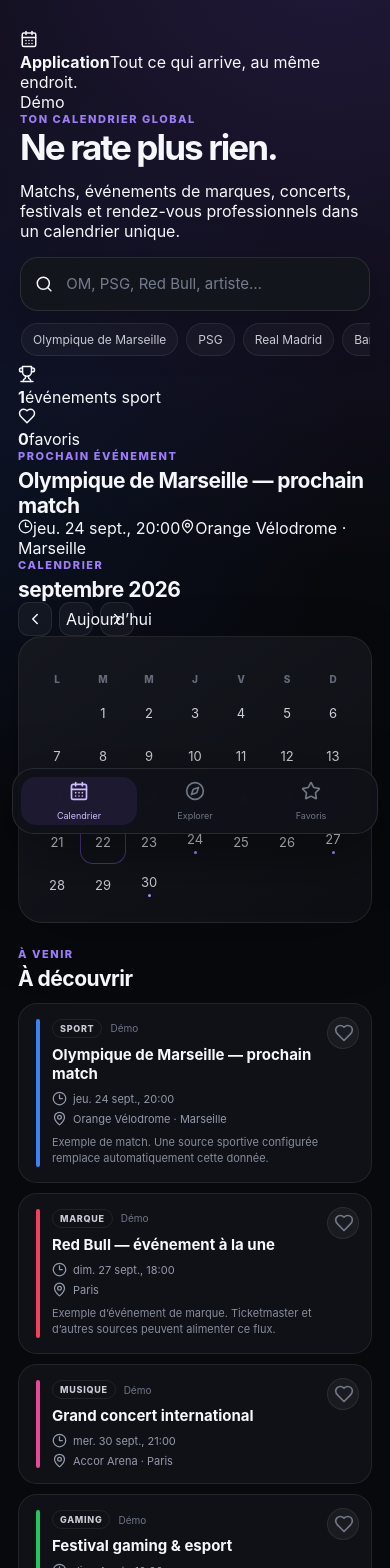
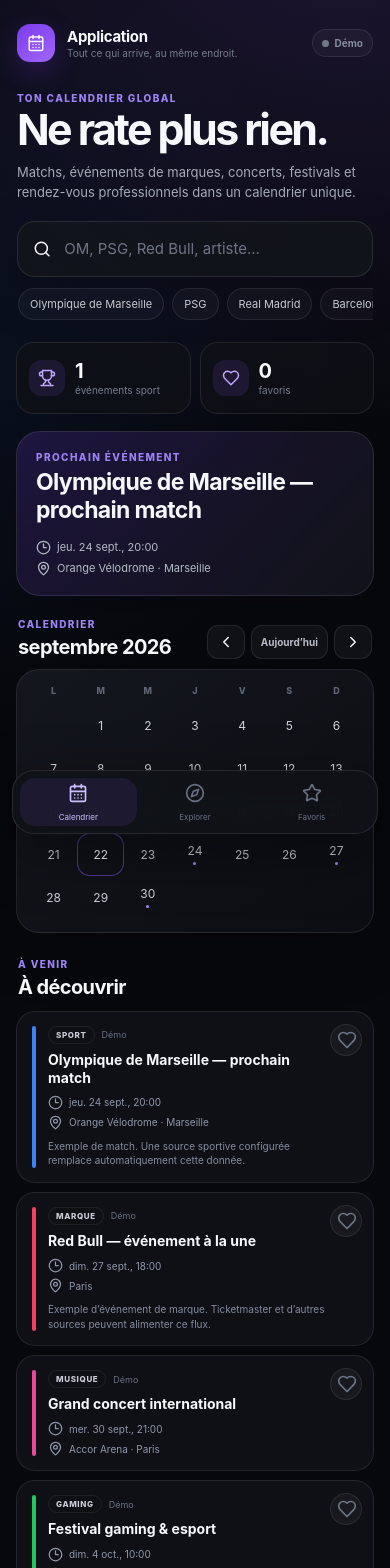
Before and after one commit to keany-albertini/application, a Next.js app: page / in a window 390 px wide. Shown: the top 1568 px of the page. Built offline with nearby package versions, Linux system fonts and the light colour scheme; no server answers.

Commit message:
Polish mobile calendar interface

```diff
--- a/app/globals.css
+++ b/app/globals.css
@@ -1,110 +1,166 @@
 :root {
-  --bg: #08090d;
-  --panel: #101218;
-  --panel-2: #151821;
-  --line: rgba(255,255,255,.08);
-  --text: #f6f7fb;
-  --muted: #979eae;
+  --bg: #07080c;
+  --panel: #11131a;
+  --panel-2: #171a22;
+  --line: rgba(255, 255, 255, .085);
+  --text: #f7f8fb;
+  --muted: #8f96a6;
   --accent: #8b5cf6;
-  --accent-2: #c084fc;
+  --accent-2: #b794f6;
   --green: #39d98a;
   --safe-bottom: max(18px, env(safe-area-inset-bottom));
 }
 
 * { box-sizing: border-box; }
 
-html { background: var(--bg); }
+html {
+  background: var(--bg);
+  color-scheme: dark;
+}
 
 body {
   margin: 0;
+  min-height: 100vh;
   background:
-    radial-gradient(circle at 85% -5%, rgba(139,92,246,.20), transparent 33%),
-    radial-gradient(circle at -10% 24%, rgba(37,99,235,.10), transparent 26%),
+    radial-gradient(circle at 88% -8%, rgba(139, 92, 246, .18), transparent 28%),
+    radial-gradient(circle at -10% 18%, rgba(37, 99, 235, .09), transparent 24%),
     var(--bg);
   color: var(--text);
   font-family: Inter, ui-sans-serif, system-ui, -apple-system, BlinkMacSystemFont, "Segoe UI", sans-serif;
-  min-height: 100vh;
 }
 
 button, input, textarea, select { font: inherit; }
-
 button { color: inherit; }
-
-a { color: #c9b8ff; }
+button, a { -webkit-tap-highlight-color: transparent; }
+a { color: #cdbdff; }
 
 .app-shell {
   width: min(100%, 760px);
   margin: 0 auto;
-  padding: 22px 18px calc(100px + var(--safe-bottom));
+  padding: 20px 16px calc(116px + var(--safe-bottom));
 }
 
-.hero { padding: 8px 2px 4px; }
+.hero {
+  padding: 4px 1px 2px;
+}
 
-.topline, .calendar-head, .feed-head, .sheet-head, .status-row {
+.brand-row,
+.section-row,
+.feed-head,
+.sheet-head {
   display: flex;
   align-items: center;
   justify-content: space-between;
-  gap: 14px;
+  gap: 12px;
 }
 
-.eyebrow, .section-kicker {
+.brand-row { margin-bottom: 30px; }
+
+.brand-mark {
+  width: 38px;
+  height: 38px;
+  border-radius: 13px;
+  display: grid;
+  place-items: center;
+  background: linear-gradient(145deg, #7c3aed, #9f67f8);
+  box-shadow: 0 10px 28px rgba(124, 58, 237, .24);
+}
+
+.brand-copy {
+  min-width: 0;
+  flex: 1;
+  display: grid;
+  gap: 1px;
+}
+
+.brand-copy strong {
+  font-size: 15px;
+  letter-spacing: -.02em;
+}
+
+.brand-copy span {
+  color: #747b8b;
+  font-size: 10px;
+}
+
+.connection-badge {
+  display: inline-flex;
+  align-items: center;
+  gap: 6px;
+  border: 1px solid var(--line);
+  border-radius: 999px;
+  padding: 7px 9px;
+  background: rgba(255,255,255,.035);
+  color: #858c9b;
+  font-size: 10px;
+  font-weight: 700;
+}
+
+.connection-badge > span {
+  width: 7px;
+  height: 7px;
+  border-radius: 50%;
+  background: #737987;
+}
+
+.connection-badge.online {
+  color: #aef2cd;
+}
+
+.connection-badge.online > span {
+  background: var(--green);
+  box-shadow: 0 0 0 4px rgba(57, 217, 138, .08);
+}
+
+.hero-title {
+  margin-bottom: 18px;
+}
+
+.eyebrow,
+.section-kicker {
   margin: 0 0 5px;
-  color: #9d7df8;
+  color: #9e83f6;
   letter-spacing: .14em;
-  font-size: 11px;
+  font-size: 10px;
   font-weight: 800;
 }
 
 h1 {
   margin: 0;
-  font-size: clamp(34px, 9vw, 52px);
-  line-height: .96;
-  letter-spacing: -.055em;
+  font-size: clamp(38px, 11vw, 60px);
+  line-height: .94;
+  letter-spacing: -.06em;
 }
 
 h2 {
   margin: 0;
-  font-size: 21px;
-  letter-spacing: -.025em;
+  font-size: 20px;
+  letter-spacing: -.03em;
 }
 
-.hero-copy {
-  margin: 14px 0 18px;
-  max-width: 610px;
-  color: #b2b6c2;
-  font-size: 14px;
+.hero-title > p:last-child {
+  max-width: 600px;
+  margin: 13px 0 0;
+  color: #a5aab6;
+  font-size: 13px;
   line-height: 1.55;
 }
 
-.icon-button, .mini-button, .favorite-button {
-  border: 1px solid var(--line);
-  background: rgba(255,255,255,.045);
-  display: grid;
-  place-items: center;
-  cursor: pointer;
-}
-
-.icon-button {
-  width: 42px;
-  height: 42px;
-  border-radius: 50%;
-}
-
 .search-box {
-  min-height: 54px;
-  border: 1px solid rgba(255,255,255,.10);
-  background: rgba(20,22,29,.92);
-  border-radius: 18px;
+  min-height: 56px;
   display: flex;
   align-items: center;
   gap: 11px;
-  padding: 0 14px;
-  box-shadow: 0 14px 50px rgba(0,0,0,.26);
+  padding: 0 15px;
+  border: 1px solid rgba(255,255,255,.10);
+  border-radius: 18px;
+  background: rgba(19,21,28,.94);
+  box-shadow: 0 16px 50px rgba(0,0,0,.25);
 }
 
 .search-box:focus-within {
-  border-color: rgba(139,92,246,.7);
-  box-shadow: 0 0 0 3px rgba(139,92,246,.10), 0 14px 50px rgba(0,0,0,.26);
+  border-color: rgba(139,92,246,.65);
+  box-shadow: 0 0 0 3px rgba(139,92,246,.09), 0 16px 50px rgba(0,0,0,.25);
 }
 
 .search-box input {
@@ -117,14 +173,15 @@
   font-size: 15px;
 }
 
-.search-box input::placeholder { color: #757c8d; }
+.search-box input::placeholder { color: #6f7584; }
 
 .clear-search {
   border: 0;
   background: transparent;
-  color: #8990a1;
+  color: #858b99;
   display: grid;
   place-items: center;
+  cursor: pointer;
 }
 
 .quick-row {
@@ -132,7 +189,7 @@
   gap: 8px;
   overflow-x: auto;
   scrollbar-width: none;
-  padding: 12px 1px 5px;
+  padding: 11px 1px 3px;
 }
 
 .quick-row::-webkit-scrollbar { display: none; }
@@ -141,83 +198,138 @@
   flex: 0 0 auto;
   border: 1px solid var(--line);
   border-radius: 999px;
-  background: rgba(255,255,255,.035);
+  background: rgba(255,255,255,.03);
   padding: 8px 11px;
-  color: #c9cbd3;
-  font-size: 12px;
+  color: #c7cad2;
+  font-size: 11px;
   cursor: pointer;
 }
 
 .chip:active { transform: scale(.98); }
 
-.status-row { margin: 14px 0; }
+.overview-grid {
+  display: grid;
+  grid-template-columns: repeat(2, 1fr);
+  gap: 9px;
+  margin: 17px 0;
+}
 
-.live-pill {
-  display: inline-flex;
+.overview-card {
+  min-height: 72px;
+  display: flex;
   align-items: center;
-  gap: 7px;
-  border: 1px solid rgba(255,255,255,.07);
-  border-radius: 999px;
-  background: rgba(255,255,255,.035);
-  color: #a4a9b6;
-  padding: 8px 10px;
+  gap: 10px;
+  border: 1px solid var(--line);
+  border-radius: 18px;
+  padding: 12px;
+  background: rgba(15,17,23,.82);
+}
+
+.overview-icon {
+  width: 36px;
+  height: 36px;
+  display: grid;
+  place-items: center;
+  border-radius: 12px;
+  background: rgba(139,92,246,.12);
+  color: #bba7fb;
+}
+
+.overview-card div {
+  display: grid;
+  gap: 1px;
+}
+
+.overview-card strong {
+  font-size: 20px;
+  letter-spacing: -.04em;
+}
+
+.overview-card div span {
+  color: #767d8c;
+  font-size: 10px;
+}
+
+.spotlight {
+  min-height: 145px;
+  margin: 6px 0 22px;
+  padding: 19px;
+  border: 1px solid rgba(255,255,255,.10);
+  border-radius: 24px;
+  background:
+    linear-gradient(135deg, rgba(124,58,237,.18), rgba(18,20,26,.96));
+  background-size: cover;
+  background-position: center;
+  box-shadow: 0 18px 60px rgba(0,0,0,.20);
+}
+
+.spotlight h2 {
+  max-width: 500px;
+  margin-top: 5px;
+  font-size: 23px;
+}
+
+.spotlight-info {
+  display: grid;
+  gap: 6px;
+  margin-top: 16px;
+  color: #b6bbc7;
   font-size: 11px;
 }
 
-.live-pill.online { color: #baf6d6; }
-
-.pulse {
-  width: 7px;
-  height: 7px;
-  border-radius: 50%;
-  background: #777d89;
+.spotlight-info span,
+.event-info span {
+  display: flex;
+  align-items: center;
+  gap: 6px;
 }
 
-.live-pill.online .pulse {
-  background: var(--green);
-  box-shadow: 0 0 0 5px rgba(57,217,138,.08);
+.section-row {
+  align-items: flex-end;
+  margin: 4px 2px 10px;
 }
 
-.publish-link, .text-button {
-  border: 0;
-  background: transparent;
-  color: #bba4ff;
+.month-actions {
+  display: flex;
+  gap: 6px;
+}
+
+.mini-button {
+  min-width: 34px;
+  height: 34px;
+  padding: 0 9px;
+  border: 1px solid var(--line);
+  border-radius: 11px;
+  background: rgba(255,255,255,.04);
+  display: grid;
+  place-items: center;
   cursor: pointer;
 }
 
-.publish-link {
-  display: inline-flex;
-  align-items: center;
-  gap: 4px;
+.today-label {
+  font-size: 10px;
   font-weight: 700;
-  font-size: 13px;
+  color: #b9bdc8;
 }
 
 .calendar-card {
   border: 1px solid var(--line);
-  border-radius: 24px;
-  background: linear-gradient(145deg, rgba(22,24,32,.97), rgba(13,15,20,.97));
-  padding: 18px 15px 15px;
-  box-shadow: 0 18px 60px rgba(0,0,0,.22);
+  border-radius: 23px;
+  background: linear-gradient(145deg, rgba(21,23,31,.97), rgba(12,14,19,.97));
+  padding: 13px;
+  box-shadow: 0 18px 60px rgba(0,0,0,.20);
 }
 
-.month-actions { display: flex; gap: 7px; }
-
-.mini-button {
-  width: 34px;
-  height: 34px;
-  border-radius: 11px;
-}
-
-.weekdays, .calendar-grid {
+.weekdays,
+.calendar-grid {
   display: grid;
   grid-template-columns: repeat(7, 1fr);
 }
 
 .weekdays {
-  margin: 18px 0 7px;
-  color: #656b79;
-  font-size: 10px;
+  margin: 2px 0 8px;
+  color: #5f6573;
+  font-size: 9px;
   text-align: center;
   font-weight: 800;
 }
@@ -228,49 +340,75 @@
   border: 0;
   border-radius: 13px;
   background: transparent;
-  color: #cdd0d8;
+  color: #cfd2da;
   cursor: pointer;
   display: flex;
   align-items: center;
   justify-content: center;
   flex-direction: column;
   gap: 4px;
-  font-size: 13px;
+  font-size: 12px;
 }
 
 .day.empty { pointer-events: none; }
-.day.today { box-shadow: inset 0 0 0 1px rgba(139,92,246,.48); }
+
+.day.today {
+  box-shadow: inset 0 0 0 1px rgba(139,92,246,.55);
+  color: white;
+}
+
 .day.active {
   background: linear-gradient(145deg, #7c3aed, #8b5cf6);
   color: white;
+  box-shadow: 0 8px 22px rgba(124,58,237,.22);
 }
 
-.event-dots { display: flex; gap: 2px; height: 3px; }
+.event-dots {
+  height: 3px;
+  display: flex;
+  gap: 2px;
+}
+
 .event-dots i {
   width: 3px;
   height: 3px;
-  background: #ad90ff;
   border-radius: 50%;
+  background: #a58af6;
 }
+
 .day.active .event-dots i { background: white; }
 
-.feed { margin-top: 24px; }
+.feed {
+  margin-top: 25px;
+}
 
-.feed-head { align-items: flex-end; margin-bottom: 12px; }
+.feed-head {
+  align-items: flex-end;
+  margin: 0 2px 12px;
+}
 
-.text-button { font-size: 12px; }
+.text-button {
+  border: 0;
+  background: transparent;
+  color: #bba6ff;
+  font-size: 11px;
+  cursor: pointer;
+}
 
-.event-list { display: grid; gap: 10px; }
+.event-list {
+  display: grid;
+  gap: 9px;
+}
 
 .event-card {
   position: relative;
+  display: flex;
+  gap: 12px;
   overflow: hidden;
   border: 1px solid var(--line);
-  background: rgba(17,19,25,.93);
   border-radius: 19px;
-  padding: 15px 48px 15px 17px;
-  display: flex;
-  gap: 12px;
+  padding: 14px 47px 14px 15px;
+  background: rgba(16,18,24,.93);
 }
 
 .category-mark {
@@ -279,6 +417,7 @@
   background: #8b5cf6;
   flex: 0 0 auto;
 }
+
 .category-sport { background: #3b82f6; }
 .category-music { background: #ec4899; }
 .category-brand { background: #f43f5e; }
@@ -290,7 +429,7 @@
 
 .event-meta-top {
   display: flex;
-  gap: 8px;
+  gap: 7px;
   align-items: center;
   margin-bottom: 7px;
 }
@@ -299,82 +438,115 @@
   border: 1px solid rgba(255,255,255,.07);
   border-radius: 999px;
   padding: 3px 7px;
-  color: #c9cbd5;
-  font-size: 9px;
+  color: #c9ccd4;
+  font-size: 8px;
   font-weight: 800;
   text-transform: uppercase;
   letter-spacing: .08em;
 }
 
 .source {
-  color: #6f7687;
-  font-size: 10px;
+  color: #686f7f;
+  font-size: 9px;
 }
 
 .event-card h3 {
   margin: 0 0 8px;
-  font-size: 15px;
-  line-height: 1.28;
+  font-size: 14px;
+  line-height: 1.3;
 }
 
 .event-info {
   display: grid;
   gap: 5px;
-  color: #939aaa;
-  font-size: 11px;
-}
-
-.event-info span {
-  display: flex;
-  align-items: center;
-  gap: 6px;
+  color: #9097a7;
+  font-size: 10px;
 }
 
 .event-card p {
   margin: 9px 0 0;
   color: #858c9b;
-  font-size: 11px;
+  font-size: 10px;
   line-height: 1.45;
 }
 
 .event-card a {
   display: inline-block;
   margin-top: 9px;
-  font-size: 11px;
+  font-size: 10px;
   text-decoration: none;
   font-weight: 700;
 }
 
+.favorite-button,
+.icon-button {
+  border: 1px solid var(--line);
+  background: rgba(255,255,255,.04);
+  display: grid;
+  place-items: center;
+  cursor: pointer;
+}
+
 .favorite-button {
   position: absolute;
-  top: 13px;
-  right: 12px;
+  top: 12px;
+  right: 11px;
   width: 32px;
   height: 32px;
   border-radius: 50%;
-  color: #727888;
+  color: #6d7483;
 }
-.favorite-button.saved { color: #d9ccff; }
 
-.loading-card, .empty-card {
+.favorite-button.saved {
+  color: #d7c9ff;
+  background: rgba(139,92,246,.11);
+}
+
+.icon-button {
+  width: 40px;
+  height: 40px;
+  border-radius: 50%;
+}
+
+.loading-card,
+.empty-card {
+  min-height: 120px;
   border: 1px dashed rgba(255,255,255,.10);
   border-radius: 20px;
+  background: rgba(255,255,255,.02);
   color: #8f96a5;
-  background: rgba(255,255,255,.025);
-  min-height: 120px;
   display: flex;
   align-items: center;
   justify-content: center;
   gap: 9px;
-  font-size: 13px;
+  font-size: 12px;
 }
 
 .empty-card {
   flex-direction: column;
   text-align: center;
+  padding: 20px;
 }
-.empty-card strong { color: #d9dbe1; }
-.empty-card span { font-size: 11px; }
+
+.empty-card strong { color: #d9dce3; }
+.empty-card span { font-size: 10px; }
+
+.floating-publish {
+  width: 100%;
+  min-height: 48px;
+  margin-top: 16px;
+  border: 1px solid rgba(139,92,246,.24);
+  border-radius: 16px;
+  background: rgba(139,92,246,.08);
+  color: #cdbfff;
+  display: flex;
+  align-items: center;
+  justify-content: center;
+  gap: 7px;
+  font-size: 12px;
+  font-weight: 800;
+  cursor: pointer;
+}
 
 .bottom-nav {
   position: fixed;
@@ -384,25 +556,25 @@
   width: min(calc(100% - 24px), 620px);
   border: 1px solid rgba(255,255,255,.10);
   border-radius: 22px;
-  background: rgba(17,18,24,.88);
+  background: rgba(16,18,24,.90);
   backdrop-filter: blur(18px);
   display: grid;
   grid-template-columns: repeat(3, 1fr);
-  padding: 8px;
+  padding: 7px;
   z-index: 20;
-  box-shadow: 0 18px 60px rgba(0,0,0,.45);
+  box-shadow: 0 18px 60px rgba(0,0,0,.46);
 }
 
 .nav-item {
+  min-height: 48px;
   border: 0;
+  border-radius: 15px;
   background: transparent;
-  color: #6f7685;
-  min-height: 48px;
-  border-radius: 15px;
+  color: #697080;
   display: grid;
   place-items: center;
   gap: 2px;
-  font-size: 9px;
+  font-size: 8px;
   cursor: pointer;
 }
 
@@ -415,11 +587,11 @@
   position: fixed;
   inset: 0;
   z-index: 50;
-  background: rgba(0,0,0,.62);
-  backdrop-filter: blur(7px);
   display: flex;
   align-items: flex-end;
   justify-content: center;
+  background: rgba(0,0,0,.66);
+  backdrop-filter: blur(7px);
 }
 
 .publish-sheet {
@@ -436,9 +608,9 @@
 .sheet-handle {
   width: 42px;
   height: 4px;
+  margin: 2px auto 15px;
+  border-radius: 999px;
   background: #333742;
-  border-radius: 999px;
-  margin: 2px auto 15px;
 }
 
 .publish-form {
@@ -451,7 +623,7 @@
   display: grid;
   gap: 6px;
   color: #a8adba;
-  font-size: 11px;
+  font-size: 10px;
 }
 
 .publish-form input,
@@ -460,10 +632,10 @@
   width: 100%;
   border: 1px solid var(--line);
   border-radius: 13px;
+  outline: 0;
   background: #181b23;
   color: white;
   padding: 12px;
-  outline: 0;
 }
 
 .publish-form textarea { resize: vertical; }
@@ -475,10 +647,10 @@
 }
 
 .primary-button {
+  min-height: 48px;
   margin-top: 4px;
   border: 0;
   border-radius: 15px;
-  min-height: 48px;
   background: linear-gradient(135deg, #7c3aed, #9f67f8);
   color: white;
   font-weight: 800;
@@ -489,16 +661,18 @@
   margin: 0;
   text-align: center;
   color: #a9afbd;
-  font-size: 11px;
+  font-size: 10px;
 }
 
 @media (min-width: 700px) {
-  .app-shell { padding-top: 35px; }
-  .calendar-card { padding: 22px; }
+  .app-shell { padding-top: 32px; }
+  .calendar-card { padding: 18px; }
   .day { min-height: 52px; }
+  .event-card { padding: 17px 52px 17px 18px; }
 }
 
 @media (max-width: 430px) {
   .form-row { grid-template-columns: 1fr; }
-  .hero-copy { max-width: 340px; }
+  .brand-copy span { max-width: 180px; }
+  .spotlight { min-height: 135px; }
 }
```
